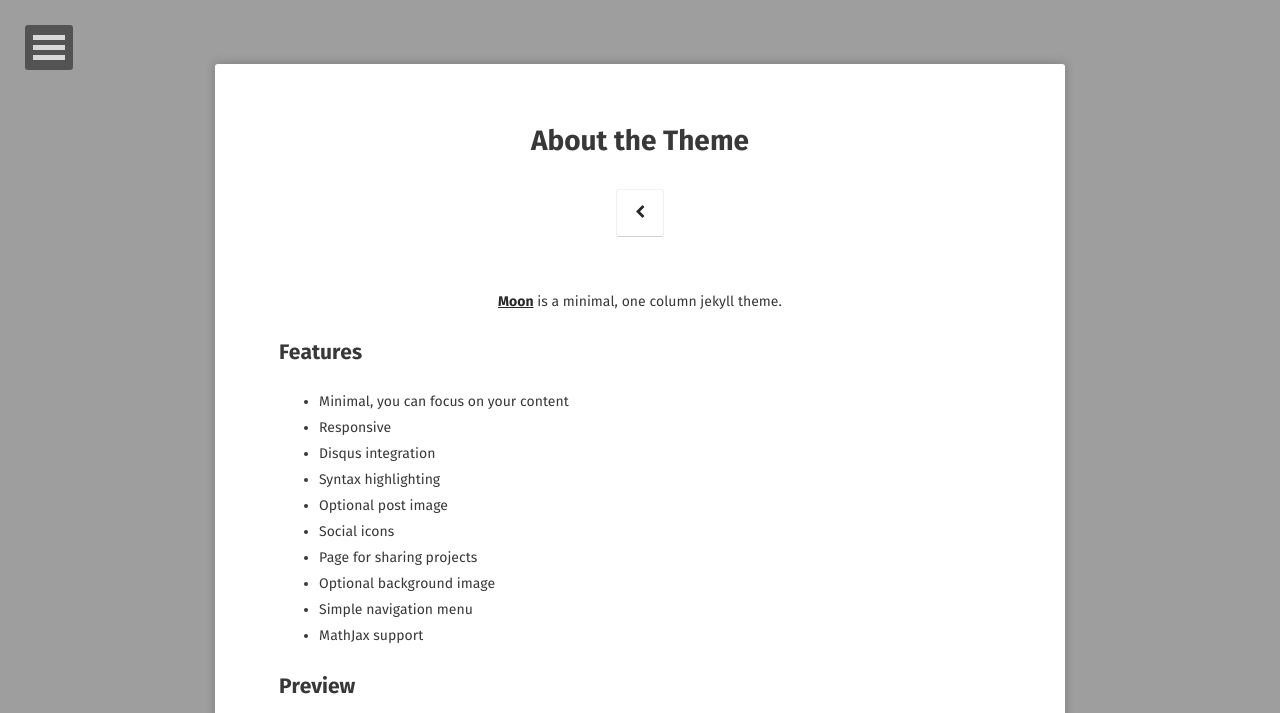
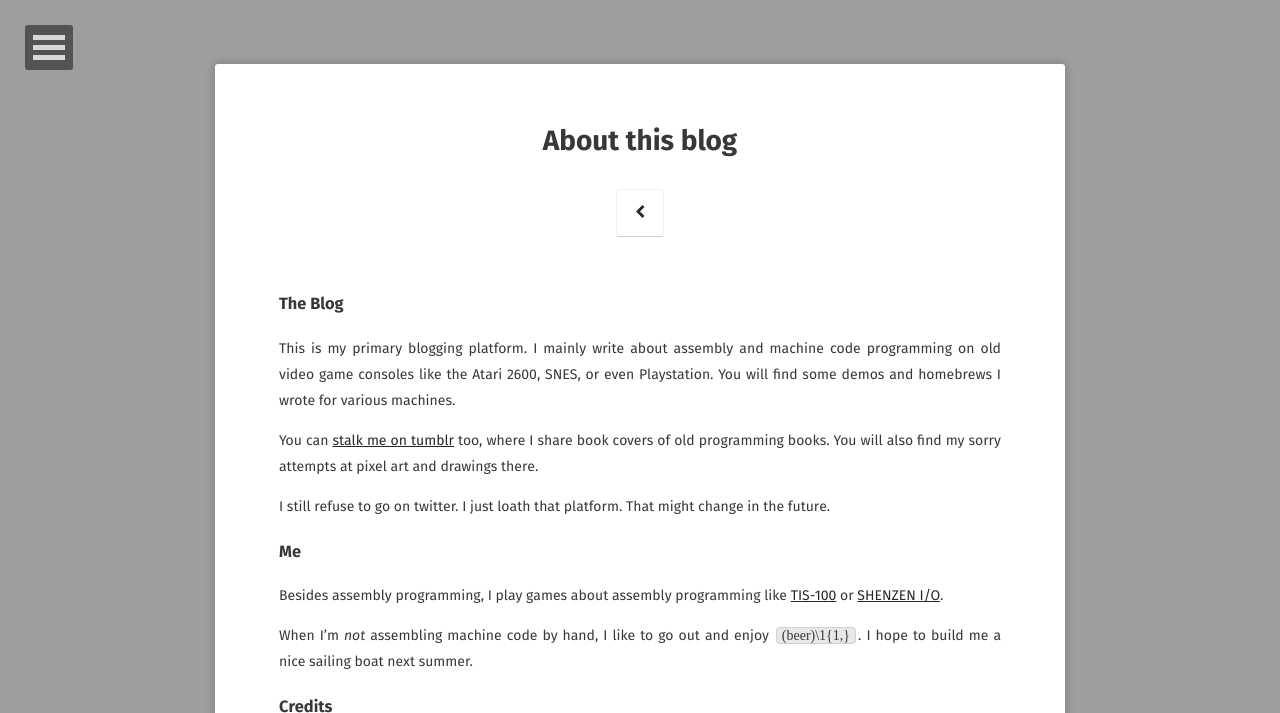
Before and after one commit to georgjz/georgjz.github.io, a Jekyll site: the page built from about/index.md, in a window 1280 px wide. Shown: the top 713 px of the page. Built offline with Jekyll 4.4.1, drawn with Linux system fonts in a browser that asks for light colours; some web fonts are replaced; some of the changed text lies outside the part shown; grey boxes are pictures that could not be loaded.

Commit message:
First post

```diff
--- a/_config.yml
+++ b/_config.yml
@@ -1,7 +1,7 @@
 # Site
 title:              Georg's Construction Yard
-bio:                'Bio string'
-description:        "Hopefully my blog soon."
+bio:                'Blog on assembly programming, vintage computer hardware, game development, and boat building'
+description:        "I do assembly programming on old machines and boat building."
 reading_time:       true
 words_per_minute:   200
 logo:               'assets/img/logo.png'
@@ -27,7 +27,7 @@
   style:            compressed
 
 # Comments
-# disqus_shortname:   taylantatli
+disqus_shortname:   6809georgjz
 
 # Social
 # if you don't have any of social below, comment the line.
@@ -42,26 +42,13 @@
 # twitter:            username
 # facebook:           username
 github-url:         georgjz
-#stackoverflow:     123456/username   from a "http://stackoverflow.com/users/123456/username" link
-#linkedin:          username
-#xing:              username
-# instagram:          username
-#lastfm:            username
-tumblr:             georgjz
-#medium:            '@username'
-#pinterest:         username
-#foursquare:        username
-# steam:              username
+stackoverflow:      5594534/georgjz
+#instagram:          username
+tumblr:             georgsyard
+#steam:              username
 #dribbble:          username
 #youtube:           username
 #youtube-channel:   channel
-#soundcloud:        username
-#weibo:             username
-#flickr:            username
-#codepen:           username
-#keybase:           username
-#xmpp:              username@server.com
-#hackernews:        username
 
 # Gems
 gems:
--- a/about/index.md
+++ b/about/index.md
@@ -1,37 +1,22 @@
 ---
 layout: page
-title: About the Theme
-tags: [about, Jekyll, theme, moon]
-date: 2016-03-21
+title: About this blog
+tags: [about]
+date: 2018-07-22
 comments: false
 ---
 
-<center><a href="http://taylantatli.github.io/Moon"><b>Moon</b></a> is a minimal, one column jekyll theme.</center>
+### The Blog
+This is my primary blogging platform. I mainly write about assembly and machine code programming on old video game consoles like the Atari 2600, SNES, or even Playstation. You will find some demos and homebrews I wrote for various machines.
 
-## Features
-* Minimal, you can focus on your content
-* Responsive
-* Disqus integration
-* Syntax highlighting
-* Optional post image
-* Social icons
-* Page for sharing projects
-* Optional background image
-* Simple navigation menu
-* MathJax support
+You can [stalk me on tumblr](https://georgsyard.tumblr.com) too, where I share book covers of old programming books. You will also find my sorry attempts at pixel art and drawings there.
 
-## Preview
+I still refuse to go on twitter. I just loath that platform. That might change in the future.
 
-{% capture images %}
-    https://cloud.githubusercontent.com/assets/754514/14509720/61c61058-01d6-11e6-93ab-0918515ecd56.png
-    https://cloud.githubusercontent.com/assets/754514/14509716/61ac6c8e-01d6-11e6-879f-8308883de790.png
-{% endcapture %}
-{% include gallery images=images caption="Screenshots of Moon Theme" cols=2 %}
+### Me
+Besides assembly programming, I play games about assembly programming like [TIS-100](http://www.zachtronics.com/tis-100/) or [SHENZEN I/O](http://www.zachtronics.com/shenzhen-io/).
 
-See a [live version of Moon](http://taylantatli.github.io/Moon) hosted on GitHub.
+When I'm *not* assembling machine code by hand, I like to go out and enjoy `(beer)\1{1,}`. I hope to build me a nice sailing boat next summer.
 
-## Getting Started
-
-To learn how to install and use this theme check out the [Setup Guide](http://taylantatli.me/Moon/moon-theme/) for more information.
-
-[Install Moon](https://github.com/TaylanTatli/Moon){: .btn}
+### Credits
+**Background image**: [Photo](https://commons.wikimedia.org/wiki/File:MOS_KIM-1_IMG_4210.jpg) of a KIM-1 microcomputer, by Rama & Musée Bolo, Licensed under [CC-BY-SA](https://creativecommons.org/licenses/by-sa/2.0/fr/deed.en)
```
Also changed, not shown: _drafts/snesaa-01.md (+60 -22 lines), _posts/2018-07-20-my-first-project.md (deleted, +0 -13 lines), _posts/2018-07-22-sample-post.md (deleted, +0 -16 lines), _posts/2018-07-23-my-first-post.md (added, +27 -0 lines), projects/index.md (+3 -1 lines), assets/img/favicons/apple-icon-114x114.png (deleted), assets/img/favicons/apple-icon-144x144.png (deleted), assets/img/favicons/apple-icon-72x72.png (deleted), assets/img/favicons/apple-icon-precomposed.png (deleted), assets/img/logo.png, favicon.ico, favicon.png, 2 other files.
